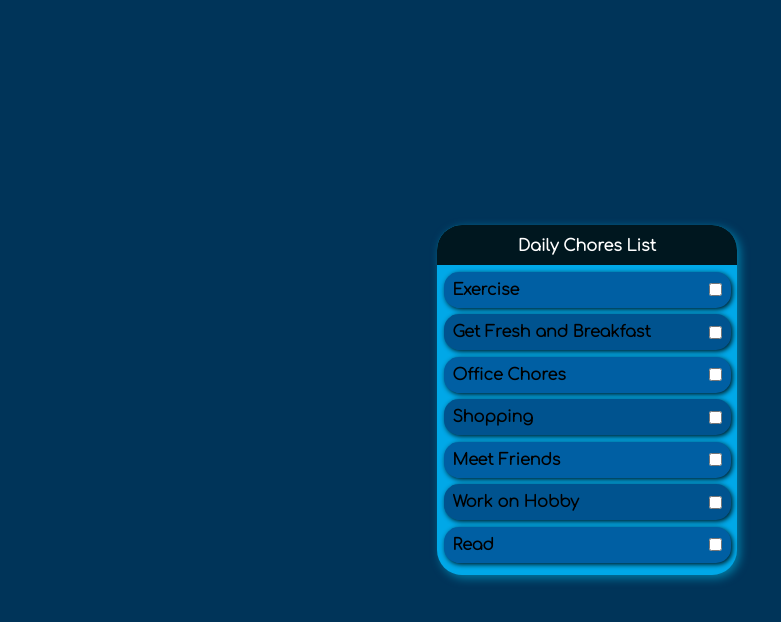
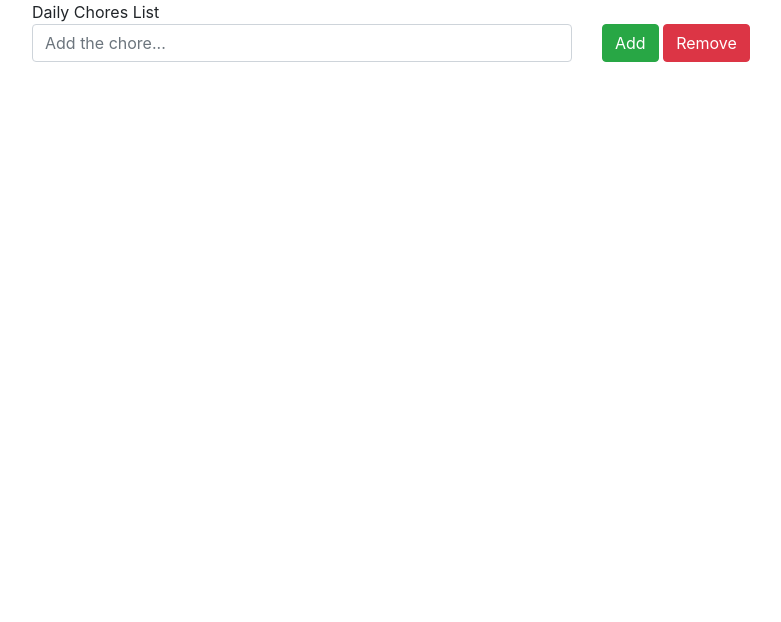
Before and after one commit to thegeekhead/Daily-Chores-List, a plain HTML site: page index.html in a window 1280 px wide. Shown: the whole page, without its empty margins (53-834 px from the left). Drawn offline with nearby package versions, Linux system fonts and the light colour scheme.

Commit message:
js added

```diff
--- a/css/style.css
+++ /dev/null
@@ -1,72 +0,0 @@
-*{
-    margin: 0px;
-    padding: 0px;
-    outline: none;
-    border: none;
-    box-sizing: border-box;
-}
-
-body{
-    font-family: 'Comfortaa', cursive;
-    height: 500px;
-    background: #003459;
-}
-
-.wrapper{
-    width: 300px;
-    height: 350px;
-    margin: 225px auto;
-    background-color: #00a8e8;
-    border-radius: 25px;
-    box-shadow: 3px 3px 10px 0 #007ea7;
-}
-
-.header{
-    text-align: center;
-    font-weight: bold;
-    padding-top: 12px;
-    background-color: #00171f;
-    height: 40px;
-    border-radius: 25px 25px 0 0;
-}
-
-span{
-    color: #ffffff;
-    margin: 25px auto 0;
-}
-
-input[type="checkbox"]{
-    margin-top: 2.5px;
-    float: right;
-}
-
-input[type="checkbox"]:checked + label{
-    text-decoration: line-through;
-}
-
-li{
-    list-style: none;
-    font-weight: 600;
-}
-
-.list li{
-    padding: 9px;
-}
-
-.h-light{
-    background-color: #005fa3;
-    border-radius: 15px;
-    margin: 6.5px;
-    box-shadow: 1.5px 1.5px 5px 0 #00171f;
-}
-
-.h-light1{
-    background-color: #00538f;
-    border-radius: 15px;
-    margin: 6.5px;
-    box-shadow: 1.5px 1.5px 5px 0 #00171f;
-}
-
-li:hover{
-    background-color: #5cd1ff;
-}
--- a/index.html
+++ b/index.html
@@ -1,54 +1,54 @@
-<!DOCTYPE html>
+<!doctype html>
 <html lang="en">
+
 <head>
-    <meta charset="UTF-8">
-    <meta http-equiv="X-UA-Compatible" content="IE=edge">
-    <meta name="viewport" content="width=device-width, initial-scale=1.0">
-    <link rel="stylesheet" href="css/style.css">
-    <link rel="preconnect" href="https://fonts.googleapis.com">
-    <link rel="preconnect" href="https://fonts.gstatic.com" crossorigin>
-    <link href="https://fonts.googleapis.com/css2?family=Comfortaa:wght@300&display=swap" rel="stylesheet">
     <title>Daily Chores List</title>
+    <!-- Required meta tags -->
+    <meta charset="utf-8">
+    <meta name="viewport" content="width=device-width, initial-scale=1, shrink-to-fit=no">
+
+    <!-- Bootstrap CSS -->
+    <link rel="stylesheet" href="css/todo.css">
+    <link rel="stylesheet" href="https://stackpath.bootstrapcdn.com/bootstrap/4.3.1/css/bootstrap.min.css"
+        integrity="sha384-ggOyR0iXCbMQv3Xipma34MD+dH/1fQ784/j6cY/iJTQUOhcWr7x9JvoRxT2MZw1T" crossorigin="anonymous">
 </head>
+
 <body>
-    <div class="wrapper">
-        <div class="header"><span>Daily Chores List</span></div>
-        <div class="wrap-list">
-            <ol class="list">
-                <li class="h-light">
-                    <input type="checkbox" name="" id="check">
-                    <label for="check">Exercise</label>
-                </li>
-                <li class="h-light1">
-                    <input type="checkbox" name="" id="check1">
-                    <label for="check1">Get Fresh and Breakfast</label>
-                </li>
-                <li class="h-light">
-                    <input type="checkbox" name="" id="check2">
-                    <label for="check2">Office Chores</label>
-                </li>
-                <li class="h-light1">
-                    <input type="checkbox" name="" id="check3">
-                    <label for="check3">Shopping</label>
-                </li>
-                <li class="h-light">
-                    <input type="checkbox" name="" id="check4">
-                    <label for="check4">Meet Friends</label>
-                </li>
-                <li class="h-light1">
-                    <input type="checkbox" name="" id="check5">
-                    <label for="check5">Work on Hobby</label>
-                </li>
-                <li class="h-light">
-                    <input type="checkbox" name="" id="check6">
-                    <label for="check6">Read</label>
-                </li>
-                <!-- <li class="h-light1">
-                    <input type="checkbox" name="" id="">
-                    <label for="">Take a Bath</label>
-                </li> -->
-            </ol>
+    <div class="container">
+        <div class="header">
+            <span>Daily Chores List</span>
         </div>
+        <div class="row">
+            <div class="col">
+                <input type="text" id="userinput" class="form-control" placeholder="Add the chore..."
+                    onkeydown="return searchKeyPress(event);">
+            </div>
+            <div class="col">
+                <button class="btn btn-success" id="add">Add</button>
+                <button class="btn btn-danger" id="removeall">Remove</button>
+            </div>
+        </div>
+        <div class="row">
+            <ul id="list">
+                <!-- My first to-do. <button class="btn btn-xs btn-danger">&times;</button> -->
+            </ul>
+        </div>
+
     </div>
+    </div>
+
+    <!-- Optional JavaScript -->
+    <!-- jQuery first, then Popper.js, then Bootstrap JS -->
+    <script src="https://code.jquery.com/jquery-3.3.1.slim.min.js"
+        integrity="sha384-q8i/X+965DzO0rT7abK41JStQIAqVgRVzpbzo5smXKp4YfRvH+8abtTE1Pi6jizo"
+        crossorigin="anonymous"></script>
+    <script src="https://cdnjs.cloudflare.com/ajax/libs/popper.js/1.14.7/umd/popper.min.js"
+        integrity="sha384-UO2eT0CpHqdSJQ6hJty5KVphtPhzWj9WO1clHTMGa3JDZwrnQq4sF86dIHNDz0W1"
+        crossorigin="anonymous"></script>
+    <script src="https://stackpath.bootstrapcdn.com/bootstrap/4.3.1/js/bootstrap.min.js"
+        integrity="sha384-JjSmVgyd0p3pXB1rRibZUAYoIIy6OrQ6VrjIEaFf/nJGzIxFDsf4x0xIM+B07jRM"
+        crossorigin="anonymous"></script>
+    <script src="js/script.js"></script>
 </body>
+
 </html>
--- /dev/null
+++ b/js/script.js
@@ -0,0 +1,53 @@
+var add = document.getElementById('add');
+var removeAll = document.getElementById('removeall');
+var list = document.getElementById('list');
+var userInput = document.getElementById('userinput');
+
+
+//remove all
+
+removeAll.onclick = function () {
+    list.innerHTML = '';
+}
+
+//add
+
+userInput.addEventListener("keydown", (event) => {
+    if(event.keyCode == "13")
+    {
+        document.getElementById("add").click();
+    }
+});
+
+add.onclick = function () {
+    addlst(list);
+    userInput.value = '';
+    userInput.focus();
+}
+
+function addlst(targetUl) {
+    var inptText = userInput.value;
+    var li = document.createElement('li');
+    var textNode = document.createTextNode(inptText + " ");
+    var remBtn = document.createElement('button');
+
+
+    if (inptText !== '') {
+        remBtn.className = 'btn btn-xs btn-danger'
+        remBtn.innerHTML = '&times;';
+        remBtn.setAttribute('onclick', 'removeMe(this)');
+        li.appendChild(textNode);
+        li.appendChild(remBtn);
+        targetUl.appendChild(li);
+    }
+    else {
+        alert("Please enter a list.");
+    }
+
+
+}
+
+function removeMe(item){
+    var p = item.parentElement;
+    p.parentElement.removeChild(p);
+}
```
Also changed, not shown: css/todo.css (added).
